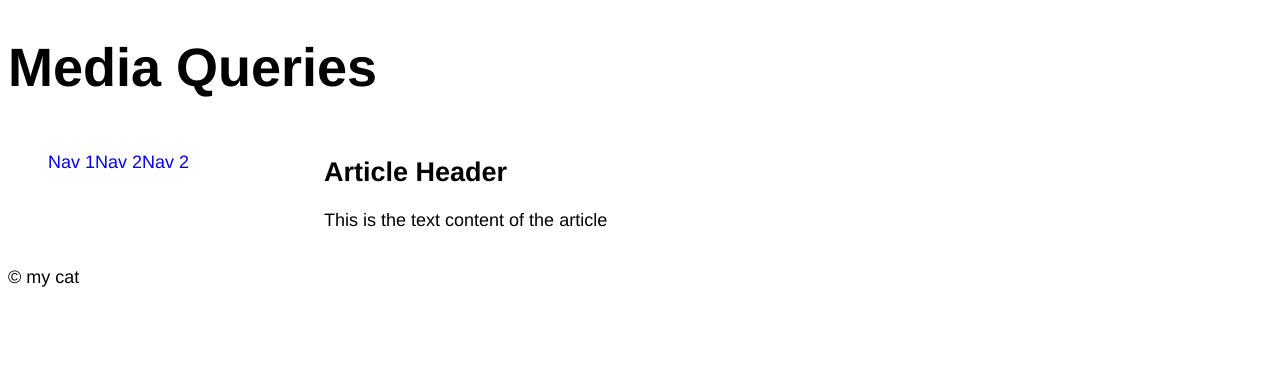
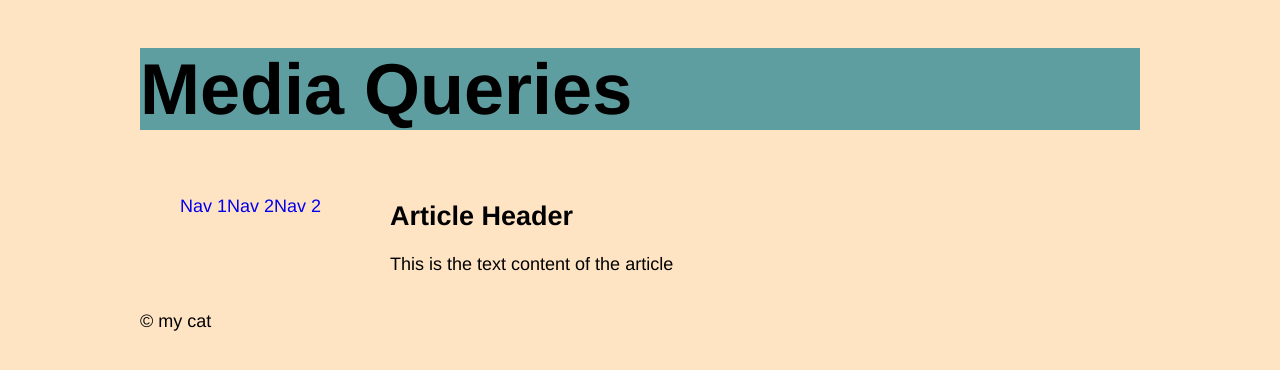
Before and after one commit to jasm0008/html2-week2a, a plain HTML site: page index.html in a window 1280 px wide. Drawn offline with Linux system fonts and the light colour scheme.

Commit message:
added styles to h1 and body

```diff
--- a/styles/styles.css
+++ b/styles/styles.css
@@ -28,7 +28,18 @@ ul{
 /*************************************************
                         media queries
 **************************************************/
-@media screen and (min-width:640px){
+
+@media screen and (min-width:960px){
+    body{
+        background-color: bisque;
+        max-width:1000px;
+        margin: 0 auto;
+    }
+
+    h1{
+        font-size:4em;
+        background:cadetblue;
+    }
     nav ul{
         display: flex;
     }
```
